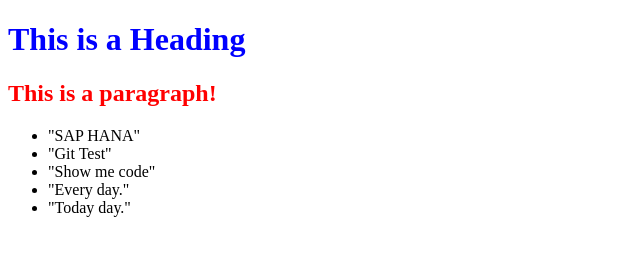
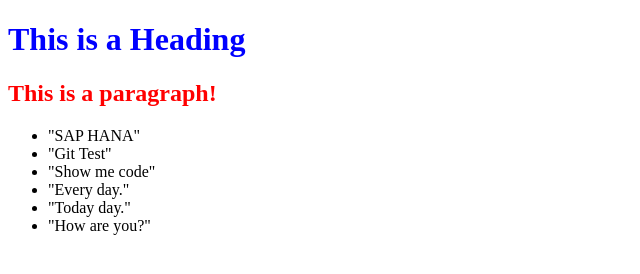
Before and after one commit to SantiRamRai/0main_openSAP_repo, a plain HTML site: page index.html in a window 1280 px wide. Shown: the whole page, without its empty margins (0-640 px from the left). Drawn offline with Linux system fonts and the light colour scheme.

Commit message:
Added How are you? on list item.

```diff
--- a/index.html
+++ b/index.html
@@ -24,6 +24,8 @@
 		</li>
 		<li>
 			"Today day."
+		<li>
+			"How are you?"
 		</li>
 	</ul>
 </body>
```
